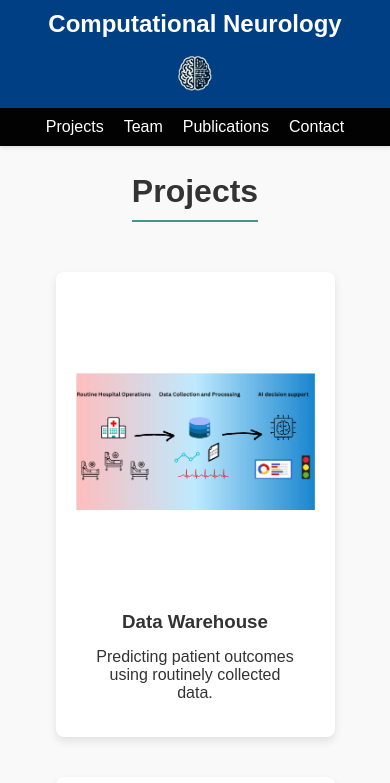
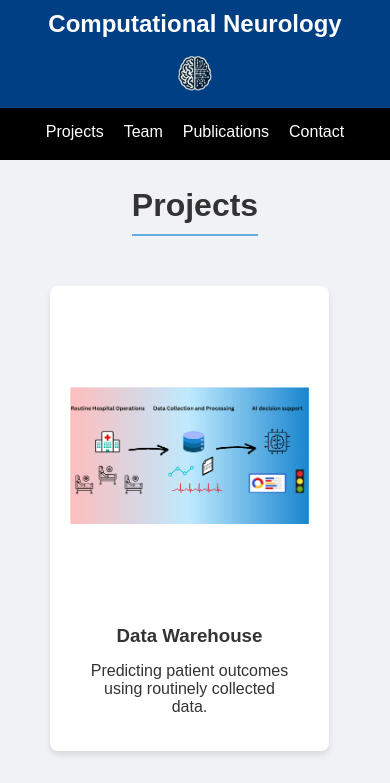
Before and after one commit to computational-neurology-charite/computational-neurology-charite.github.io, a React (Create React App) app: page / in a window 390 px wide. Shown: the top 783 px of the page. Built offline with nearby package versions, Linux system fonts and the light colour scheme; no server answers.

Commit message:
Cleaned up style sheets

```diff
--- a/src/components/Header.css
+++ /dev/null
@@ -1,4 +0,0 @@
-.nav-link{
-    text-decoration: none;
-    cursor: pointer;
-}
--- a/src/components/Header.js
+++ b/src/components/Header.js
@@ -1,7 +1,6 @@
 // src/components/Header.js
 import React from 'react';
 import { Link } from 'react-scroll';
-import './Header.css';
 
 function Header() {
   return (
@@ -12,11 +11,11 @@ function Header() {
           <img src="/images/logo_group.webp" alt="Logo" className="header-logo" />
         </div>
       </header>
-      <nav className="fixed-nav">
-        <Link to="projects" smooth={true} duration={500} className="nav-link">Projects</Link>
-        <Link to="team" smooth={true} duration={500} className="nav-link">Team</Link>
-        <Link to="publications" smooth={true} duration={500} className="nav-link">Publications</Link>
-        <Link to="footer" smooth={true} duration={500} className="nav-link">Contact</Link>
+      <nav>
+        <Link to="projects" smooth={true} duration={500}>Projects</Link>
+        <Link to="team" smooth={true} duration={500} >Team</Link>
+        <Link to="publications" smooth={true} duration={500} >Publications</Link>
+        <Link to="footer" smooth={true} duration={500} >Contact</Link>
       </nav>
     </>
   );
--- a/src/components/Projects.css
+++ b/src/components/Projects.css
@@ -1,26 +1,38 @@
 #projects {
-  background-color: rgb(249	249	249	);
+  padding: 0 20px;
+  background-color: var(--background-color);
   width: 100%;
+  max-width: 100%;
+  display: flex;
   flex-direction: column;
-  justify-content: center;
-  align-items: center;
+  /* justify-content: center; */
+  /* align-items: center; */
+  margin: auto;
   box-sizing: border-box; /* Includes padding in the width calculation */
 }
 
 .projects-container {
   display: grid;
-  grid-template-columns: repeat(auto-fit, minmax(400px, 1fr));
   gap: 20px;
   padding: 20px;
 }
 
 .project-card {
-  background: white;
+  padding: 20px;
+  box-sizing: border-box;
+  background: var(--card-color);
   border-radius: 8px;
+  margin: 10px;
   box-shadow: 0 4px 6px rgba(0, 0, 0, 0.1);
   overflow: hidden;
+  max-width: 600px;
   transition: all 0.3s ease;
   cursor: pointer;
+  flex: 1 1 calc(45% - 40px);
+}
+.project-card:hover {
+  transform: translateY(-10px);
+  background: var(--card-hover-color);
 }
 
 .project-card img {
@@ -32,6 +44,8 @@
 .project-card h3 {
   padding: 15px;
   margin: 0;
+  margin-top: 0;
+
 }
 
 .project-card p {
@@ -65,7 +79,24 @@
   grid-column: 2;
 }
 
-@media (max-width: 768px) {
+
+@media (min-width: 901px) and (max-width: 2000px) {
+  .projects-container{
+    grid-template-columns: repeat(2, 1fr);
+  }
+}
+
+@media (min-width: 2001px) {
+  .projects-container{
+    grid-template-columns: repeat(4, 1fr);
+  }
+}
+
+@media (max-width: 900px) {
+  .project-card {
+    max-width: 90%;
+    flex: 1 1 90%;
+}
   .project-card.expanded {
     grid-template-columns: 1fr;
   }
--- a/src/components/Publications.css
+++ b/src/components/Publications.css
@@ -20,17 +20,29 @@
   }
 
   .year-container {
-    display: flex;
     flex-direction: column;
+    grid-template-columns: 1fr; /* Single column layout */
+    justify-content: center; /* Center the grid items */
     gap: 15px;
   }
 
   .publication-card {
     background: white;
+    text-align: center;
     border-radius: 8px;
     padding: 15px;
     box-shadow: 0 2px 4px rgba(0, 0, 0, 0.1);
+    transition: transform 0.3s ease;
+    max-width: 800px; /* Increase card width */
+    width: 100%;
+    margin: 20px auto;
   }
+
+  .publication-card:hover {
+    transform: translateY(-10px);
+    background: var(--card-hover-color);
+    cursor: pointer;
+}
 
   .publication-card h4 {
     margin: 0 0 10px 0;
@@ -44,7 +56,6 @@
   @media (min-width: 768px) {
     .year-container {
       display: grid;
-      grid-template-columns: repeat(auto-fit, minmax(300px, 1fr));
       gap: 20px;
     }
   }
--- a/src/components/Team.css
+++ b/src/components/Team.css
@@ -1,5 +1,5 @@
 #team {
-  background-color: rgb(249	249	249)	;
+  background-color: var(--team-background-color);
   width: 100%;
   flex-direction: column;
   justify-content: center;
@@ -12,8 +12,19 @@
 
 } */
 
+#team .section-title{
+  color: var(--team-text-color)
+}
+#team p{
+  color: var(--team-text-color);
+}
+#team h3{
+  color: var(--team-text-color);
+}
+
 .team-section-container{
   display: flex;
+
   flex-direction: column;
   /* align-items: center; */
   justify-content: center;
@@ -40,7 +51,7 @@
   }
 
   .team-card {
-    background: rgb(255	255	255	);
+    background: var(--team-card-color);
     box-shadow: 0 4px 8px rgba(0, 0, 0, 0.1);
     padding: 20px;
     border-radius: 8px;
--- a/src/styles/style.css
+++ b/src/styles/style.css
@@ -1,15 +1,34 @@
+/*! Colour palette */
+:root {
+    --primary-color: #003F84; /*#3f978d;*/
+    --secondary-color:  #64ABDE; /*#3f978d;*/
+    --background-color: #f0f2f5;
+    --card-color: white;
+    --card-hover-color: #f9f9f9;
+    --section-color: #f9f9f9;
+    /* --team-background-color: rgb(15, 15, 15); black theme
+    --team-card-color: rgb(54, 54, 54);
+    --section-color: #f9f9f9;
+    --team-text-color: white; */
+    --team-background-color: #f0f2f5;
+    --team-card-color: white;
+    --team-text-color: black;
+    --team-section-color: #f9f9f9;
+}
+
+
 body {
     font-family: 'Arial', sans-serif;
     margin: 0;
     padding: 0;
-    background-color: #f0f2f5;
+    background-color: var(--background-color);
     color: #333;
     width: 100%;
 }
 
 header {
     /*background: #3f978d; */
-    background: #003f84;
+    background: var(--primary-color);
     color: white;
     padding: 0;
     text-align: center;
@@ -25,14 +44,6 @@ header {
     margin: auto;
   }
 
-  .fixed-nav {
-    background-color: rgb(3, 2, 2); /* Ensure it matches the page's style */
-    position: sticky;
-    top: 0;
-    z-index: 1000; /* Ensure it stays on top of other content */
-    padding: 10px 20px;
-    box-shadow: 0 2px 4px rgba(0, 0, 0, 0.1); /* Optional: Add a shadow for better visibility */
-  }
 
 
 
@@ -49,12 +60,17 @@ header h1 {
         object-fit: cover;
     }
 
+
 nav {
     display: flex;
+    top:0;
+    cursor: pointer;
     justify-content: center;
-    background-color: #4a4a4a;
+    background-color: black;
+    border-bottom: 2px solid black;
     padding: 15px;
-    z-index: 0; /* Lower than header */
+    position: sticky;
+    z-index: 1000; /* Lower than header */
 }
 
 nav a {
@@ -62,10 +78,12 @@ nav a {
     margin: 0 15px;
     text-decoration: none;
     font-size: 1.1em;
+    border-bottom: 2px solid black;
+
 }
 
 nav a:hover {
-    border-bottom: 2px solid #3f978d;
+    border-bottom: 2px solid var(--secondary-color);
 }
 
 section {
@@ -78,7 +96,7 @@ section {
 .section-title {
     font-size: 2em;
     margin-bottom: 20px;
-    border-bottom: 2px solid #3f978d;
+    border-bottom: 2px solid var(--secondary-color);
     display: inline-block;
     padding-bottom: 10px;
     align-self: center;
@@ -91,98 +109,9 @@ section {
     margin: 20px auto;
 }
 
-.principles-container {
-    display: flex;
-    justify-content: space-around;
-    margin-top: 30px;
-    flex-wrap: wrap;
-}
-
-.principle-card {
-    background: white;
-    box-shadow: 0 4px 8px rgba(0,0,0,0.1);
-    padding: 20px;
-    border-radius: 8px;
-    transition: transform 0.3s ease;
-    text-align: center;
-    max-width: 300px;
-    width: 100%;
-    margin: 10px;
-    box-sizing: border-box;
-}
-
-.principle-card:hover {
-    transform: translateY(-10px);
-    background: #f0f0f0;
-}
-
-.principle-image {
-    width: 100%;
-    height: auto;
-    max-height: 150px; /* Ensure the image doesn't overflow */
-    object-fit: contain; /* Scale image to fit within the card */
-    margin-bottom: 15px;
-}
-
-/* Institution logos banner */
-.banner {
-    background :#3f978d;
-    padding: 40px 0;
-    text-align: center;
-}
-
 .logo {
     height: 200px; /* Increased height */
     margin: 0 20px;
-}
-
-/* Team member styles */
-
-/* #team-section {
-    background-color: #000;
-    color: white;
-    padding: 50px 0;
-    width: 100%;
-} */
-
-/* #team {
-    padding: 0 20px;
-    max-width: 1200px;
-    margin: auto;
-} */
-
-
-
-
-
-/* Publication styles */
-.publication-card {
-    background: white;
-    box-shadow: 0 4px 8px rgba(0,0,0,0.1);
-    padding: 20px;
-    border-radius: 8px;
-    transition: transform 0.3s ease;
-    text-align: center;
-    max-width: 800px; /* Increase card width */
-    width: 100%;
-    margin: 20px auto; /* Center cards within their container */
-}
-
-.publication-card:hover {
-    transform: translateY(-10px);
-    background: #f0f0f0;
-    cursor: pointer;
-}
-
-.year-section {
-    margin-top: 20px;
-}
-
-.year-container {
-    display: grid;
-    grid-template-columns: 1fr; /* Single column layout */
-    gap: 20px;
-    justify-content: center; /* Center the grid items */
 }
 
 .year-section h3 {
@@ -192,7 +121,7 @@ section {
 }
 
 footer {
-    background-color: #3f978d;
+    background-color: var(--primary-color);
     color: white;
     text-align: center;
     padding: 20px;
@@ -202,139 +131,9 @@ footer {
     box-sizing: border-box; /* Includes padding in the width calculation */
 }
 
-/*! Projects sction */
-#projects-section {
-    background-color: #f0f2f5;
-    padding: 50px 0;
-    width: 100%;
+footer a {
+    color: white;
 }
-
-#projects {
-    padding: 0 20px;
-    max-width: 100%;
-    margin: auto;
-}
-
-.projects-container {
-    display: flex;
-    flex-wrap: wrap;
-    gap: 20px;
-    justify-content: space-around;
-}
-
-.project-card {
-    background: white;
-    box-shadow: 0 4px 8px rgba(0,0,0,0.1);
-    padding: 20px;
-    border-radius: 8px;
-    transition: transform 0.3s ease;
-    max-width: 600px;
-    box-sizing: border-box;
-    margin: 10px;
-    flex: 1 1 calc(45% - 40px); /* Adjusting to fit within container */
-}
-
-.project-card:hover {
-    transform: translateY(-10px);
-    background: #f0f0f0;
-}
-
-.project-card h3 {
-    margin-top: 0;
-}
-
-
-/* Carousel styles */
-/* Existing styles ... */
-
-/* Carousel styles */
-.carousel {
-    position: relative;
-    width: 100%;
-    max-width: 1200px;
-    margin: auto;
-    overflow: hidden;
-}
-
-.carousel-inner {
-    display: flex;
-    transition: transform 0.5s ease-in-out;
-}
-
-.carousel-item {
-    min-width: 100%;
-    height: 500px; /* Adjust as needed */
-    background-size: cover;
-    background-position: center;
-    position: relative;
-}
-
-.carousel-caption {
-    position: absolute;
-    bottom: 20px;
-    left: 20px;
-    right: 20px; /* Make the caption stretch horizontally */
-    color: white;
-    background: rgba(0, 0, 0, 0.7);
-    padding: 20px; /* Increased padding for better appearance */
-    border-radius: 10px;
-    text-align: center; /* Center the text within the caption */
-    display: flex;
-    flex-direction: column;
-    align-items: center;
-    justify-content: center;
-}
-
-.carousel-caption h3 {
-    margin: 0;
-    font-size: 2em; /* Increased font size for project title */
-}
-
-.carousel-caption p {
-    margin-top: 10px;
-    font-size: 1.2em; /* Increased font size for project description */
-}
-
-.carousel-control-prev, .carousel-control-next {
-    position: absolute;
-    top: 50%;
-    transform: translateY(-50%);
-    background-color: rgba(0, 0, 0, 0.5);
-    border: none;
-    padding: 20px;
-    cursor: pointer;
-    z-index: 1000;
-    border-radius: 50%; /* Make the buttons round */
-}
-
-.carousel-control-prev {
-    left: 10px;
-}
-
-.carousel-control-next {
-    right: 10px;
-}
-
-
-
-.carousel-control-prev-icon, .carousel-control-next-icon {
-    background-size: 100%, 100%;
-    display: inline-block;
-    width: 20px;
-    height: 20px;
-    background: white;
-    mask-size: contain;
-    mask-repeat: no-repeat;
-}
-
-.carousel-control-prev-icon {
-    mask-image: url('../../public/images/navigate_before_24dp.svg');
-}
-
-.carousel-control-next-icon {
-    mask-image: url('../../public/images/navigate_next_24dp.svg');
-}
-
 
 
 
@@ -345,13 +144,6 @@ footer {
     nav a {
         font-size: 1em;
         margin: 0 10px;
-    }
-    .principles-container {
-        flex-direction: column;
-        align-items: center;
-    }
-    .principle-card {
-        max-width: 90%;
     }
     .logo {
         height: 70px; /* Adjusted height for smaller screens */
@@ -365,18 +157,6 @@ footer {
         width: 50px;
         height: 50px;
         margin-top: 10px;
-    }
-    .project-card {
-        max-width: 90%;
-        flex: 1 1 90%;
-    }
-    .carousel-caption {
-        padding: 10px;
-        font-size: 1em;
-    }
-
-    .carousel-control-prev, .carousel-control-next {
-        padding: 10px;
     }
 }
 
```
Also changed, not shown: src/components/Home.js (deleted, +0 -20 lines). Lines whose indentation alone changed are shown as unchanged.
